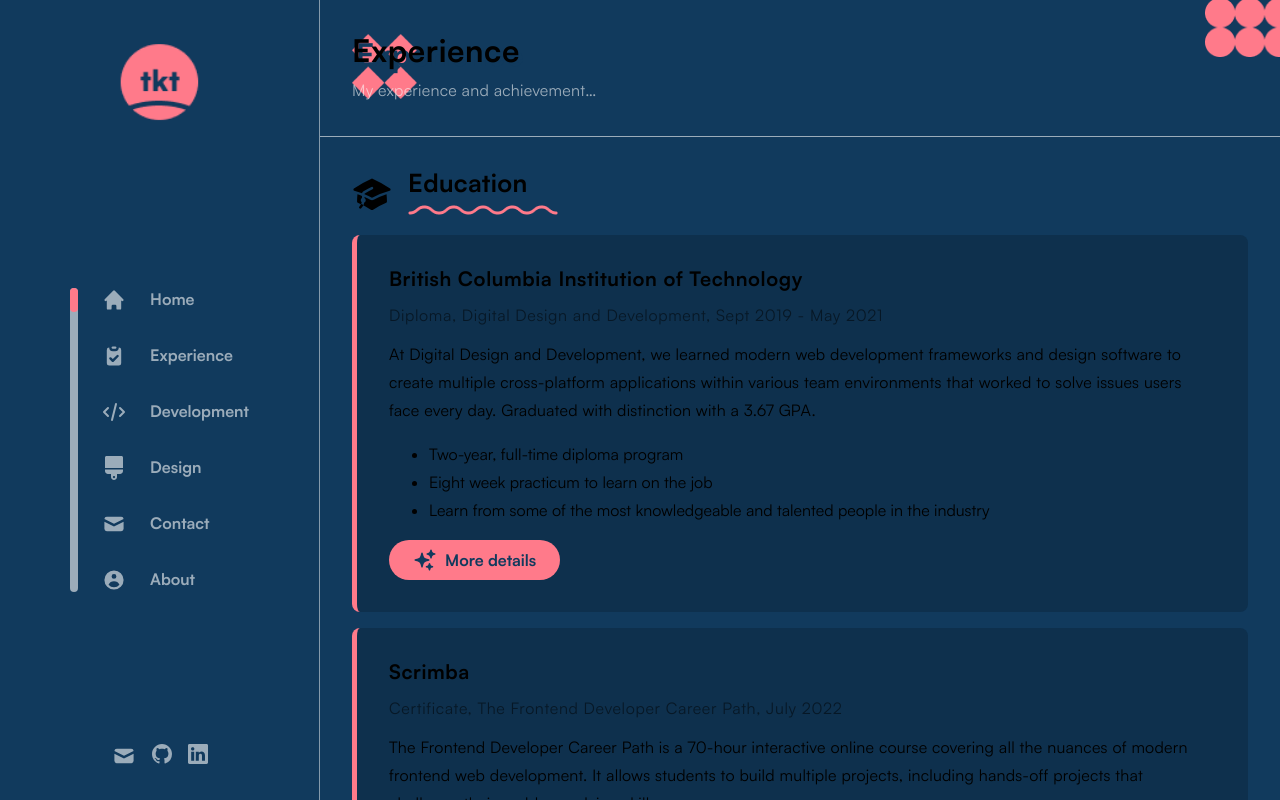
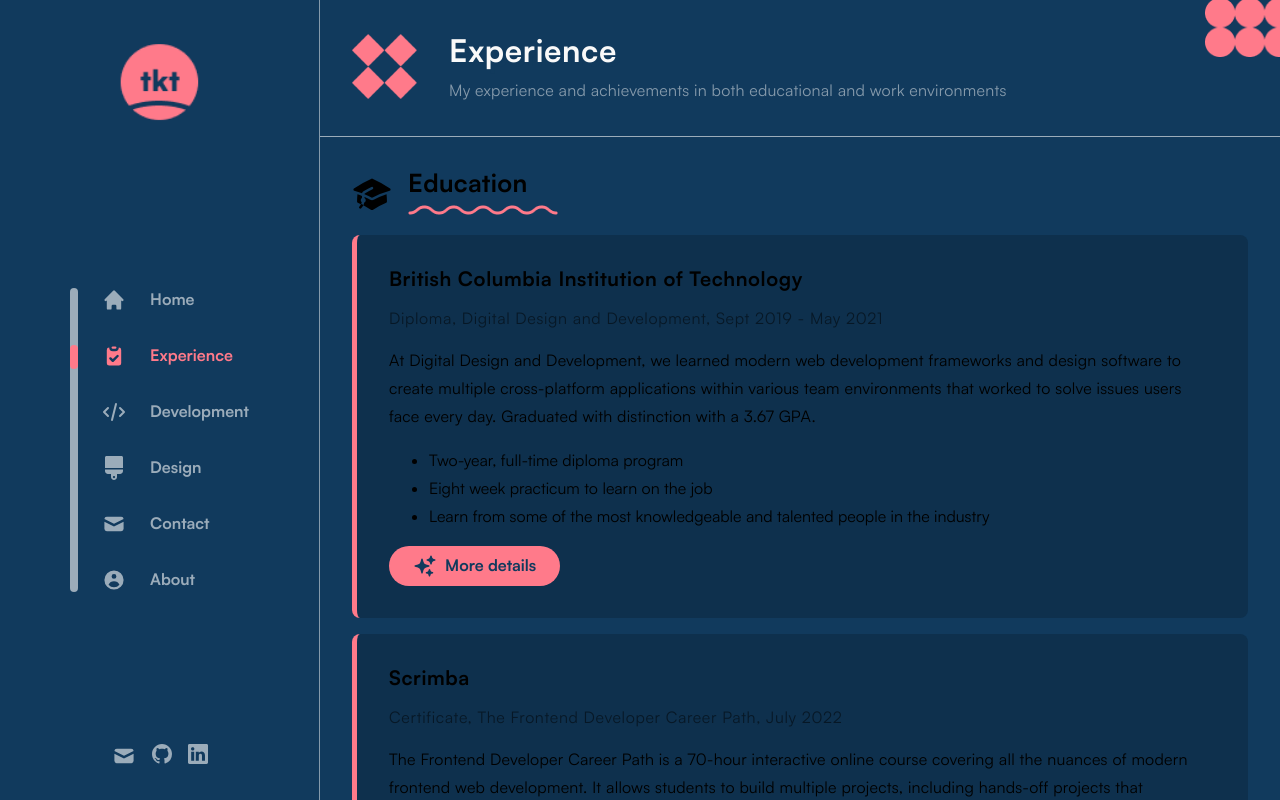
Before and after one commit to takuyadev/takuyadev-portfolio-2023, a Next.js app: page /experience in a window 1280 px wide. Built offline with nearby package versions, Linux system fonts and the light colour scheme.

Commit message:
finished active links and scroll bar trailing

```diff
--- a/components/atoms/containers/Main.js
+++ b/components/atoms/containers/Main.js
@@ -5,12 +5,13 @@ import { motion } from "framer-motion"
 
 // Styled Components
 const StyledMain = styled(motion.main)`
+position: relative;
   display: flex;
   flex-direction: column;
   padding: 2em;
   gap: 2em;
   height: 85%;
-  overflow-y: auto;
+  overflow: auto;
 `
 
 // Component
--- a/components/atoms/other/ScrollBar.js
+++ b/components/atoms/other/ScrollBar.js
@@ -8,21 +8,56 @@ const ScrollBarEl = styled.div`
     width: 8px;
     background: ${({ theme }) => theme.light.main}99;
     border-radius: 8px;
+
 `
 
 const Slider = styled.div`
+    position: relative;
+    transition: top .5s cubic-bezier(0.61, 1, 0.88, 1);
+    top: ${({ position }) => "calc(" + position + "% + 10px)"};
     width: 8px;
     height: 24px;
     border-radius: 8px;
     background: ${({ theme }) => theme.primary.main};
+
 `
 
 // Component
-const ScrollBar = forwardRef(({ }, ref) => (
-    <ScrollBarEl ref={ref}>
-        <Slider />
-    </ScrollBarEl>
-))
+const ScrollBar = forwardRef(({ pathName }, ref) => {
+    const checkPosition = (pathName) => {
+        switch (pathName) {
+            case "/":
+                return (-4)
+                break;
+            case "/experience":
+                return 15.666
+                break;
+            case "/development":
+                return 33.333
+                break;
+            case "/design":
+                return 52.000
+                break;
+            case "/contact":
+                return 70.666
+                break;
+            case "/about":
+                return 89
+                break;
+        }
+    }
+
+
+    const position = checkPosition(pathName)
+    console.log(position)
+
+    return (
+        <ScrollBarEl ref={ref}>
+            <Slider position={position} />
+        </ScrollBarEl>
+    )
+
+})
 
 // Settings & Exports
 ScrollBar.displayName = "ScrollBar"
--- a/components/atoms/text/Anchor.js
+++ b/components/atoms/text/Anchor.js
@@ -1,11 +1,12 @@
 // Packages
 import { forwardRef } from "react";
+import { useRouter } from "next/router";
 import styled from "styled-components";
 import Link from "next/link";
 
 // Styled Components
 const StyledAnchor = styled.li`
-    color: ${({ theme }) => theme.light.main}99;
+    color: ${({ theme, isActive }) => !isActive ? (theme.light.main + "99") : theme.primary.main};
     font-weight: bold;
     transition: color 0.2s cubic-bezier(0.61, 1, 0.88, 1);
     cursor:pointer;
@@ -20,17 +21,19 @@ const StyledAnchor = styled.li`
         color: ${({ theme }) => theme.light.main};
     }
 `
-
 // Component
-const Anchor = forwardRef(({ href, onClick, icon, text, ...otherProps }, ref) => (
+const Anchor = forwardRef(({ href, onClick, icon, text, pathName, ...otherProps }, ref) => {
+    const isActive = pathName === href
+    return (
         <Link
             ref={ref}
             href={href}
         >
             <StyledAnchor
                 onClick={onClick}
+                path={href}
+                isActive={isActive}
                 {...otherProps}
-
             >
                 <a tabIndex="0">
                     {icon && icon}
@@ -38,7 +41,8 @@ const Anchor = forwardRef(({ href, onClick, icon, text, ...otherProps }, ref) =>
                 </a>
             </StyledAnchor>
         </Link>
-))
+    )
+})
 
 // Settings & Exports
 Anchor.displayName = "NavItem"
--- a/components/atoms/text/Heading4.js
+++ b/components/atoms/text/Heading4.js
@@ -9,6 +9,7 @@ const StyledHeading = styled.h4`
    font-size: ${fontSize["s"]};
    font-weight: normal;
    letter-spacing: 0.04em;
+   line-height: 1.5em;
    ${({ shadow }) => shadow && "text-shadow: 4px 4px 0px rgba(17, 58, 93, 1)"};
 
 `
--- a/components/molecules/navigation/MobileLinks.js
+++ b/components/molecules/navigation/MobileLinks.js
@@ -22,20 +22,23 @@ const UlEl = styled.ul`
     list-style:none;
 `
 
-const MobileLinks = forwardRef(({ setIsClosed }, ref) => (
+const MobileLinks = forwardRef(({ setIsClosed, pathName }, ref) => {
+   console.log(pathName)
+   return (
       <NavigationEl ref={ref}>
          <nav>
             <UlEl>
-            <Anchor onClick={() => setIsClosed(true)} href="/" text="Home" />
-            <Anchor onClick={() => setIsClosed(true)} href="/experience" text="Experience" />
-            <Anchor onClick={() => setIsClosed(true)} href="/development" text="Development" />
-            <Anchor onClick={() => setIsClosed(true)} href="/design" text="Design" />
-            <Anchor onClick={() => setIsClosed(true)} href="/contact" text="Contact" />
-            <Anchor onClick={() => setIsClosed(true)} href="/about" text="About" />
+               <Anchor pathName={pathName} onClick={() => setIsClosed(true)} href="/" text="Home" />
+               <Anchor pathName={pathName} onClick={() => setIsClosed(true)} href="/experience" text="Experience" />
+               <Anchor pathName={pathName} onClick={() => setIsClosed(true)} href="/development" text="Development" />
+               <Anchor pathName={pathName} onClick={() => setIsClosed(true)} href="/design" text="Design" />
+               <Anchor pathName={pathName} onClick={() => setIsClosed(true)} href="/contact" text="Contact" />
+               <Anchor pathName={pathName} onClick={() => setIsClosed(true)} href="/about" text="About" />
             </UlEl>
          </nav>
       </NavigationEl>
-))
+   )
+})
 
 // Settings & Exports
 MobileLinks.displayName = "MobileLinks"
--- a/components/molecules/navigation/SidebarLinks.js
+++ b/components/molecules/navigation/SidebarLinks.js
@@ -23,18 +23,18 @@ const UlEl = styled.ul`
     list-style:none;
 `
 
-function NavLinks() {
+function NavLinks({ pathName }) {
     return (
         <NavigationEl>
-            <ScrollBar />
+            <ScrollBar pathName={pathName} />
             <nav>
                 <UlEl>
-                    <Anchor href="/" text="Home" icon={<HiHome size={24} />} />
-                    <Anchor href="/experience" text="Experience" icon={<HiClipboardCheck size={24} />} />
-                    <Anchor href="/development" text="Development" icon={<HiOutlineCode size={24} />} />
-                    <Anchor href="/design" text="Design" icon={<FaBrush size={24} />} />
-                    <Anchor href="/contact" text="Contact" icon={<HiMail size={24} />} />
-                    <Anchor href="/about" text="About" icon={<HiUserCircle size={24} />} />
+                    <Anchor pathName={pathName} href="/" text="Home" icon={<HiHome size={24} />} />
+                    <Anchor pathName={pathName} href="/experience" text="Experience" icon={<HiClipboardCheck size={24} />} />
+                    <Anchor pathName={pathName} href="/development" text="Development" icon={<HiOutlineCode size={24} />} />
+                    <Anchor pathName={pathName} href="/design" text="Design" icon={<FaBrush size={24} />} />
+                    <Anchor pathName={pathName} href="/contact" text="Contact" icon={<HiMail size={24} />} />
+                    <Anchor pathName={pathName} href="/about" text="About" icon={<HiUserCircle size={24} />} />
                 </UlEl>
             </nav>
         </NavigationEl>
--- a/components/organisms/general/MobileMenu.jsx
+++ b/components/organisms/general/MobileMenu.jsx
@@ -37,7 +37,7 @@ const MotionIcon = motion(IconLinks)
 
 // Component
 const MobileMenu = forwardRef(
-  ({ isClosed, setIsClosed, ...otherProps }, ref) => (
+  ({ isClosed, setIsClosed, pathName, ...otherProps }, ref) => (
     <Container
       variants={stgerFadeDownAnim}
       initial="hidden"
@@ -50,6 +50,7 @@ const MobileMenu = forwardRef(
       <MotionLogo variants={stgerFadeDownItem} />
       <MotionLinks
         variants={stgerFadeDownItem}
+        pathName={pathName}
         setIsClosed={setIsClosed}
         isClosed={isClosed}
       />
--- a/components/organisms/general/PageHeader.js
+++ b/components/organisms/general/PageHeader.js
@@ -1,12 +1,10 @@
 // Packages
 import styled from "styled-components"
 import Image from "next/image"
-import { HiMenu } from "react-icons/hi"
 
 // Components
 import Title from "@/atoms/text/Title"
 import Paragraph from "@/atoms/text/Paragraph"
-import CircleBtn from "@/atoms/buttons/CircleBtn"
 
 // Styled Components
 const HeaderCont = styled.header`
@@ -33,8 +31,8 @@ const ImageCont = styled.div`
 `
 
 const SquareCont = styled(ImageCont)`
-   position: fixed;
    @media (max-width: 1024px){
+      position: fixed;
       left: 0;
       transform: scale(1.5);
       opacity: 0.25;
@@ -51,11 +49,12 @@ const CirclesCont = styled(ImageCont)`
 `
 
 const TextCont = styled.div`
+   width: 100%;
    position: relative;
    display: flex;
    flex-direction: column;
+   color:  ${({ theme }) => theme.light.main};
    gap: 0.5em;
-   width: 75%;
 `
 
 const TitleCont = styled.div`
@@ -66,11 +65,13 @@ const TitleCont = styled.div`
 `
 
 const StyledParagraph = styled(Paragraph)`
-   color:  ${({ theme }) => theme.light.main}99;
     overflow: hidden;
     text-overflow: ellipsis;
+    opacity: 0.5;
     white-space: nowrap;
-    width: 60%;
+      @media (max-width: 1024px){
+      width: 80%;
+   }
 `
 
 
--- a/components/organisms/general/Sidebar.js
+++ b/components/organisms/general/Sidebar.js
@@ -32,11 +32,11 @@ const BottomContainer = styled.aside`
     gap: 2em;
 `
 
-function Sidebar() {
+function Sidebar({ pathName }) {
     return (
         <SidebarEl aria-label="sidebar">
             <Logo priority={true} />
-            <NavLinks />
+            <NavLinks pathName={pathName} />
             <BottomContainer>
                 <IconLinks />
             </BottomContainer>
--- a/components/page/Page.js
+++ b/components/page/Page.js
@@ -12,19 +12,7 @@ import Sidebar from "@/organisms/general/Sidebar"
 import MobileMenu from "@/organisms/general/MobileMenu"
 import { IsClosedContext } from "@/modules/context/IsClosedContext"
 import CircleBtn from "@/atoms/buttons/CircleBtn"
-
-
-const MobileMenuButton = styled(CircleBtn)`
-   position: fixed;
-   top: 3em;
-   right: 3em;
-   display:none;
-   z-index: 1000;
-
-   @media (max-width:1024px){
-      display:block
-   }
-`
+import { useRouter } from "next/router"
 
 // Styled Components
 const Content = styled(motion.div)`
@@ -39,18 +27,32 @@ const Content = styled(motion.div)`
    }
 `
 
+const MobileMenuButton = styled(CircleBtn)`
+   display:none;
+   position: fixed;
+   top: 3em;
+   right: 3em;
+   z-index: 1000;
+
+   @media (max-width:1024px){
+      display:block
+   }
+`
+
+
 const Page = ({ children, router }) => {
    const { isClosed, setIsClosed } = useContext(IsClosedContext)
-
+   const { pathname } = useRouter()
    return (
       <>
-         <Sidebar />
+         <Sidebar pathName={pathname} />
          <MobileMenuButton onClick={() => setIsClosed((prev) => !prev)} icon={<HiMenu size={18} />} />
          <AnimatePresence mode="wait">
             {!isClosed &&
                <MobileMenu
                   isClosed={isClosed}
                   setIsClosed={setIsClosed}
+                  pathName={pathname}
                />
             }
          </AnimatePresence>
```
Also changed, not shown: components/organisms/homepage/Hero.js (+26 -26 lines), public/img/headshot.png. Lines whose indentation alone changed are shown as unchanged.
